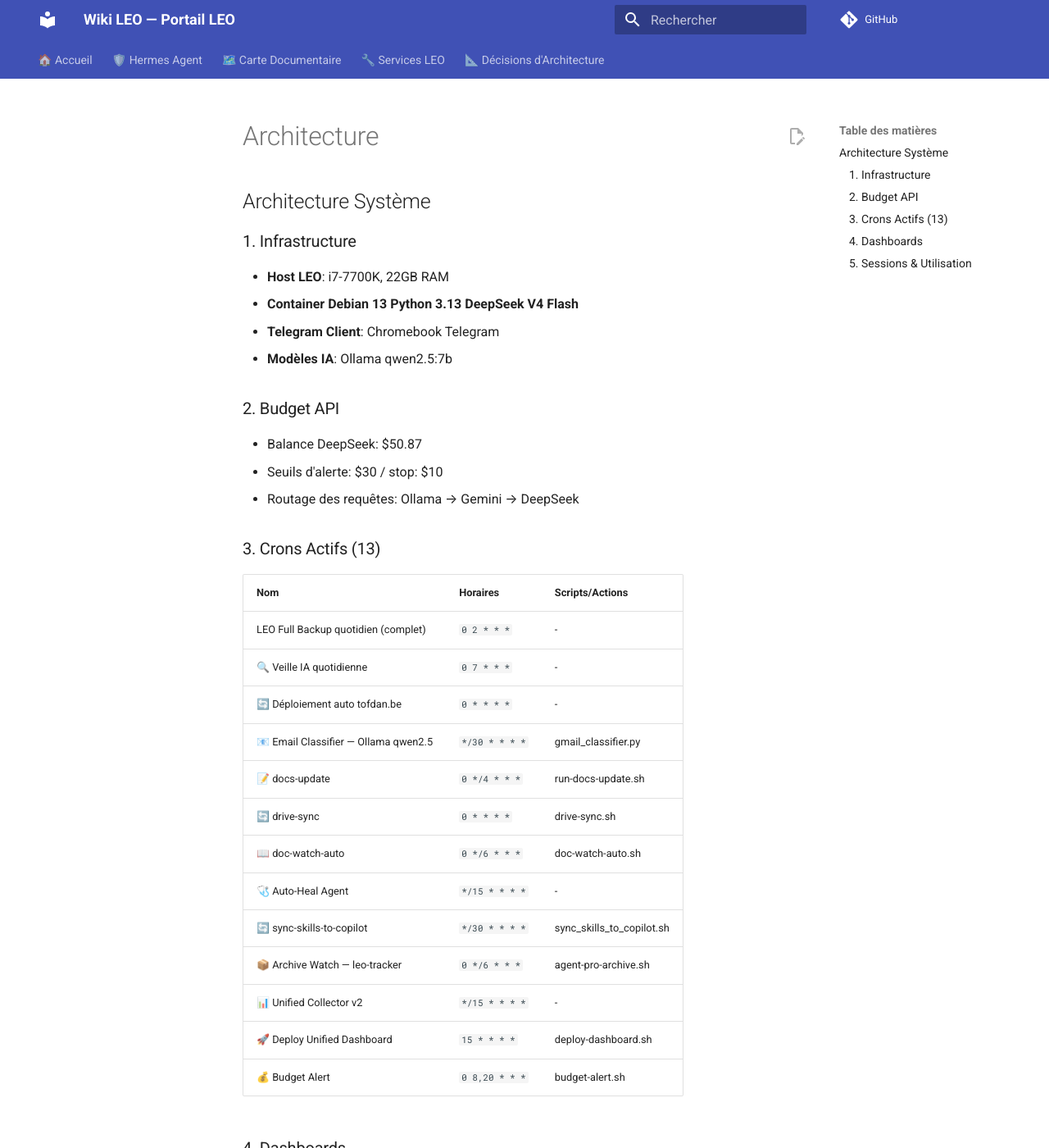
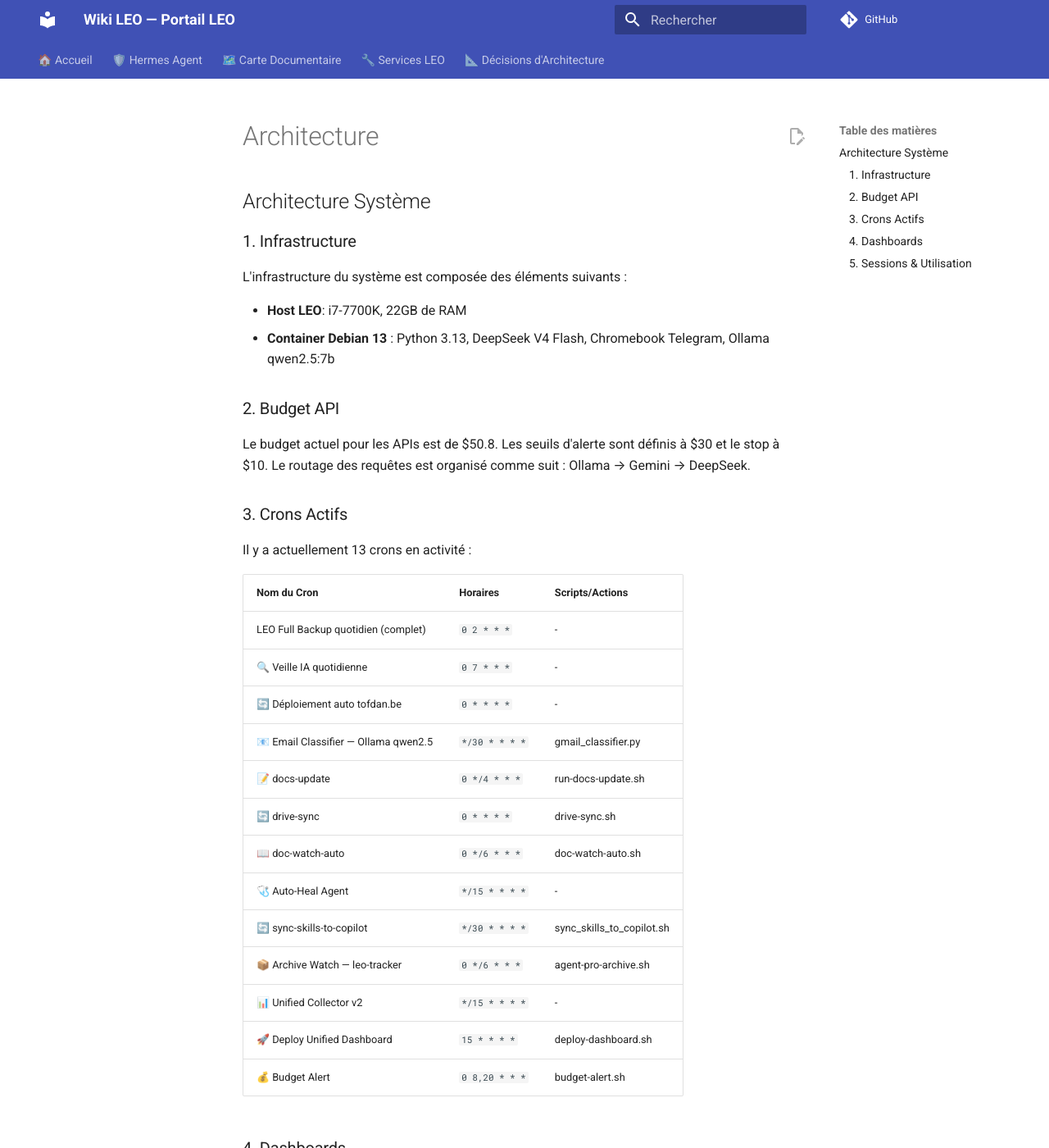
Before and after one commit to christophedanhier-hash/hermes-wiki, an MkDocs documentation site: the page built from docs/hermes/architecture.md, in a window 1280 px wide and 1400 px high. Shown: the whole window at 82% size. Built offline with MkDocs 1.6.1 and Material for MkDocs 9.7.7, drawn with Linux system fonts in a browser that asks for light colours; comment, search, counter and statistics services are not loaded; some of the changed text lies outside the part shown.

Commit message:
docs: mise à jour hebdomadaire du 03/07/2026

```diff
--- a/docs/hermes/architecture.md
+++ b/docs/hermes/architecture.md
@@ -1,18 +1,18 @@
 ## Architecture Système
 
 ### 1. Infrastructure
-- **Host LEO**: i7-7700K, 22GB RAM
-- **Container Debian 13 Python 3.13 DeepSeek V4 Flash**
-- **Telegram Client**: Chromebook Telegram
-- **Modèles IA**: Ollama qwen2.5:7b
+L'infrastructure du système est composée des éléments suivants :
+
+- **Host LEO**: i7-7700K, 22GB de RAM
+- **Container Debian 13** : Python 3.13, DeepSeek V4 Flash, Chromebook Telegram, Ollama qwen2.5:7b
 
 ### 2. Budget API
-- Balance DeepSeek: $50.87
-- Seuils d'alerte: $30 / stop: $10
-- Routage des requêtes: Ollama → Gemini → DeepSeek
+Le budget actuel pour les APIs est de $50.8. Les seuils d'alerte sont définis à $30 et le stop à $10. Le routage des requêtes est organisé comme suit : Ollama → Gemini → DeepSeek.
 
-### 3. Crons Actifs (13)
-| **Nom** | **Horaires** | **Scripts/Actions** |
+### 3. Crons Actifs
+Il y a actuellement 13 crons en activité :
+
+| **Nom du Cron** | **Horaires** | **Scripts/Actions** |
 | --- | --- | --- |
 | LEO Full Backup quotidien (complet) | `0 2 * * *` | - |
 | 🔍 Veille IA quotidienne | `0 7 * * *` | - |
@@ -29,13 +29,18 @@
 | 💰 Budget Alert | `0 8,20 * * *` | budget-alert.sh |
 
 ### 4. Dashboards
-- crons
-- github
-- machines
-- wiki
+Les dashboards suivants sont mis à jour régulièrement :
+
+- **crons**
+- **github**
+- **machines**
+- **wiki**
 
 ### 5. Sessions & Utilisation
-- **Total sessions**: 593
-- **Total messages**: 14169
-- **Telegram**: 10 sessions
-- **Database size**: 98.1 MB
+Le système enregistre les sessions et l'utilisation comme suit :
+
+- **Total de sessions** : 629
+- **Total de messages** : 14,431
+- **Sessions Telegram** : 10
+
+La taille totale de la base de données est de 100.9 MB.
```
Also changed, not shown: docs/hermes/changelog.md (+20 -3 lines).
